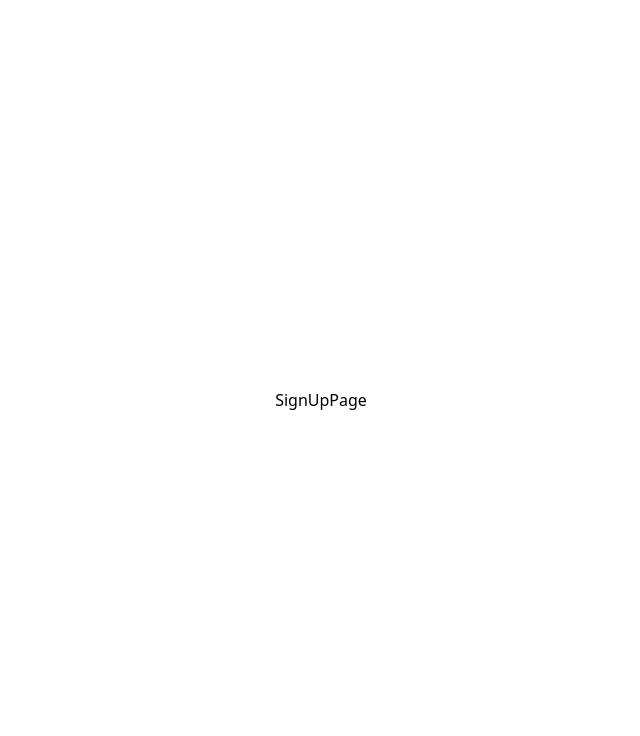
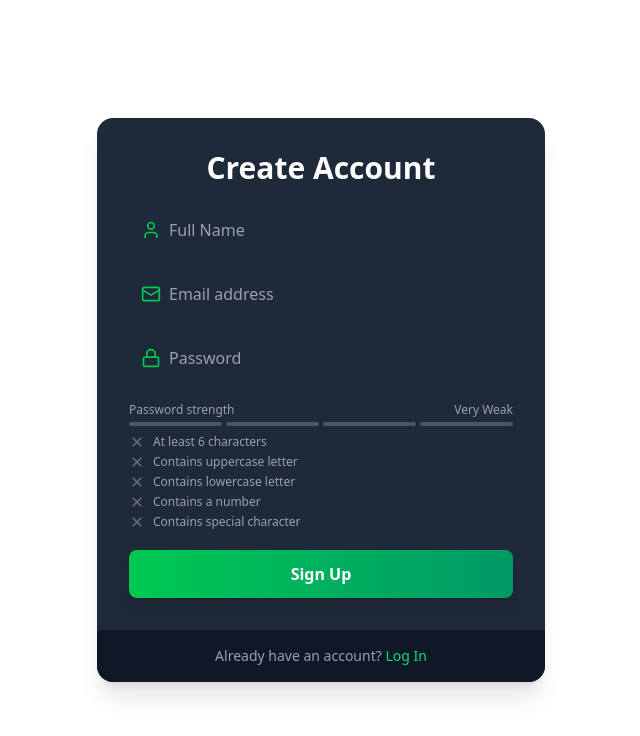
Before and after one commit to Bublaaa/coffeshier, a React (Vite) app in the folder frontend/: page /signup in a window 1280 px wide. Shown: the top 736 px of the page, without its empty margins (319-959 px from the left). Built offline with nearby package versions, Linux system fonts and the light colour scheme.

Commit message:
Add Signup Form and Password Strength Meter

```diff
--- a/frontend/package.json
+++ b/frontend/package.json
@@ -12,6 +12,7 @@
   "dependencies": {
     "@tailwindcss/postcss": "^4.0.0",
     "framer-motion": "^12.0.3",
+    "lucide-react": "^0.474.0",
     "postcss": "^8.5.1",
     "react": "^18.3.1",
     "react-dom": "^18.3.1",
--- a/frontend/src/App.jsx
+++ b/frontend/src/App.jsx
@@ -1,18 +1,17 @@
-import { Route, Routes } from "react-router-dom"
-import SignUpPage from "./pages/SignUpPage"
-import LoginPage from "./pages/LoginPage"
+import { Route, Routes } from "react-router-dom";
+import SignUpPage from "./pages/SignUpPage.jsx";
+import LoginPage from "./pages/LoginPage.jsx";
 
 function App() {
-
   return (
-    <div className="min-h-screen flex items-center justify-center relative overflow-hidden">
+    <div className="min-h-screen bg-black-50  flex items-center justify-center relative overflow-hidden">
       <Routes>
-          <Route path='/' element={"Home"}/>
-          <Route path="/signup" element={<SignUpPage />} />
-          <Route path='/login' element={<LoginPage />} />
+        <Route path="/" element={"Home"} />
+        <Route path="/signup" element={<SignUpPage />} />
+        <Route path="/login" element={<LoginPage />} />
       </Routes>
     </div>
-  )
+  );
 }
 
-export default App
+export default App;
--- /dev/null
+++ b/frontend/src/components/Input.jsx
@@ -0,0 +1,14 @@
+const Input = ({ icon: Icon, ...props }) => {
+  return (
+    <div className="relative mb-6">
+      <div className="absolute inset-y-0 left-0 flex items-center pl-3 pointer-events-none">
+        <Icon className="size-5 text-green-500" />
+      </div>
+      <input
+        {...props}
+        className="w-full pl-10 pr-3 py-2 bg-gray-800 bg-opacity-50 rounded-lg border-gray-700 focus:border-green-500 focus:ring-green-500 text-white placeholder-gray-400 transition duration-200"
+      />
+    </div>
+  );
+};
+export default Input;
--- /dev/null
+++ b/frontend/src/components/PasswordStrengthMeter.jsx
@@ -0,0 +1,80 @@
+import { Check, X } from "lucide-react";
+
+const PasswordCriteria = ({ password }) => {
+  const criteria = [
+    { label: "At least 6 characters", met: password.length >= 6 },
+    { label: "Contains uppercase letter", met: /[A-Z]/.test(password) },
+    { label: "Contains lowercase letter", met: /[a-z]/.test(password) },
+    { label: "Contains a number", met: /\d/.test(password) },
+    { label: "Contains special character", met: /[^A-Za-z0-9]/.test(password) },
+  ];
+
+  return (
+    <div className="mt-2 space-y-1">
+      {criteria.map((item) => (
+        <div key={item.label} className="flex items-center text-xs">
+          {item.met ? (
+            <Check className="size-4 text-green-500 mr-2" />
+          ) : (
+            <X className="size-4 text-gray-500 mr-2" />
+          )}
+          <span className={item.met ? "text-green-500" : "text-gray-400"}>
+            {item.label}
+          </span>
+        </div>
+      ))}
+    </div>
+  );
+};
+
+const PasswordStrengthMeter = ({ password }) => {
+  const getStrength = (pass) => {
+    let strength = 0;
+    if (pass.length >= 6) strength++;
+    if (pass.match(/[a-z]/) && pass.match(/[A-Z]/)) strength++;
+    if (pass.match(/\d/)) strength++;
+    if (pass.match(/[^a-zA-Z\d]/)) strength++;
+    return strength;
+  };
+  const strength = getStrength(password);
+
+  const getColor = (strength) => {
+    if (strength === 0) return "bg-red-500";
+    if (strength === 1) return "bg-red-400";
+    if (strength === 2) return "bg-yellow-500";
+    if (strength === 3) return "bg-yellow-400";
+    return "bg-green-500";
+  };
+
+  const getStrengthText = (strength) => {
+    if (strength === 0) return "Very Weak";
+    if (strength === 1) return "Weak";
+    if (strength === 2) return "Fair";
+    if (strength === 3) return "Good";
+    return "Strong";
+  };
+
+  return (
+    <div className="mt-2">
+      <div className="flex justify-between items-center mb-1">
+        <span className="text-xs text-gray-400">Password strength</span>
+        <span className="text-xs text-gray-400">
+          {getStrengthText(strength)}
+        </span>
+      </div>
+
+      <div className="flex space-x-1">
+        {[...Array(4)].map((_, index) => (
+          <div
+            key={index}
+            className={`h-1 w-1/4 rounded-full transition-colors duration-300
+                ${index < strength ? getColor(strength) : "bg-gray-600"}
+              `}
+          />
+        ))}
+      </div>
+      <PasswordCriteria password={password} />
+    </div>
+  );
+};
+export default PasswordStrengthMeter;
--- a/frontend/src/pages/SignUpPage.jsx
+++ b/frontend/src/pages/SignUpPage.jsx
@@ -1,9 +1,73 @@
-import React from 'react'
+import { motion } from "framer-motion";
+import { Mail, User, Lock } from "lucide-react";
+import { Link } from "react-router-dom";
+import Input from "../components/Input";
+import { useState } from "react";
+import PasswordStrengthMeter from "../components/PasswordStrengthMeter";
 
 const SignUpPage = () => {
-    return (
-        <div>SignUpPage</div>
-    )
-}
+  const [name, setName] = useState("");
+  const [email, setEmail] = useState("");
+  const [password, setPassword] = useState("");
+  const handleSignUp = (e) => {
+    e.preventDefault();
+  };
+  return (
+    <motion.div
+      initial={{ opacity: 0, y: 20 }}
+      animate={{ opacity: 1, y: 0 }}
+      transition={{ duration: 0.5 }}
+      className="max-w-md w-full bg-gray-800 bg-opacity-50 backdrop-filter backdrop-blur-xl rounded-2xl shadow-xl overflow-hidden"
+    >
+      <div className="p-8">
+        <h2 className="text-3xl font-bold mb-6 text-center text-white bg-clip-text">
+          Create Account
+        </h2>
+        <form onSubmit={handleSignUp}>
+          <Input
+            icon={User}
+            type="text"
+            placeholder="Full Name"
+            value={name}
+            onChange={(e) => setName(e.target.value)}
+          />
+          <Input
+            icon={Mail}
+            type="email"
+            placeholder="Email address"
+            value={email}
+            onChange={(e) => setEmail(e.target.value)}
+          />
+          <Input
+            icon={Lock}
+            type="password"
+            placeholder="Password"
+            value={password}
+            onChange={(e) => setPassword(e.target.value)}
+          />
 
-export default SignUpPage
+          <PasswordStrengthMeter password={password} />
+
+          <motion.button
+            className="mt-5 w-full py-3 px-4 bg-gradient-to-r from-green-500 to-emerald-600 text-white font-bold rounded-lg shadow-lg hover:from-green-600 hover:to-emerald-700 focus:outline-none focus:ring-2 focus:ring-green-500 focus:ring-offset-2 focus:ring-offset-gray-900 transition duration-200"
+            whileHover={{ scale: 1.02 }}
+            whileTap={{ scale: 0.98 }}
+            type="submit"
+          >
+            Sign Up
+          </motion.button>
+        </form>
+      </div>
+      <div className="px-8 py-4 bg-gray-900 bg-opacity-50 flex justify-center">
+        <p className="text-sm text-gray-400">
+          Already have an account? {""}
+          <Link to={"/login"} className="text-green-400 hover:underline">
+            Log In
+          </Link>
+        </p>
+      </div>
+    </motion.div>
+  );
+};
+
+export default SignUpPage;
```
Also changed, not shown: 1 other file (tests, documents, lock files or other folders).
